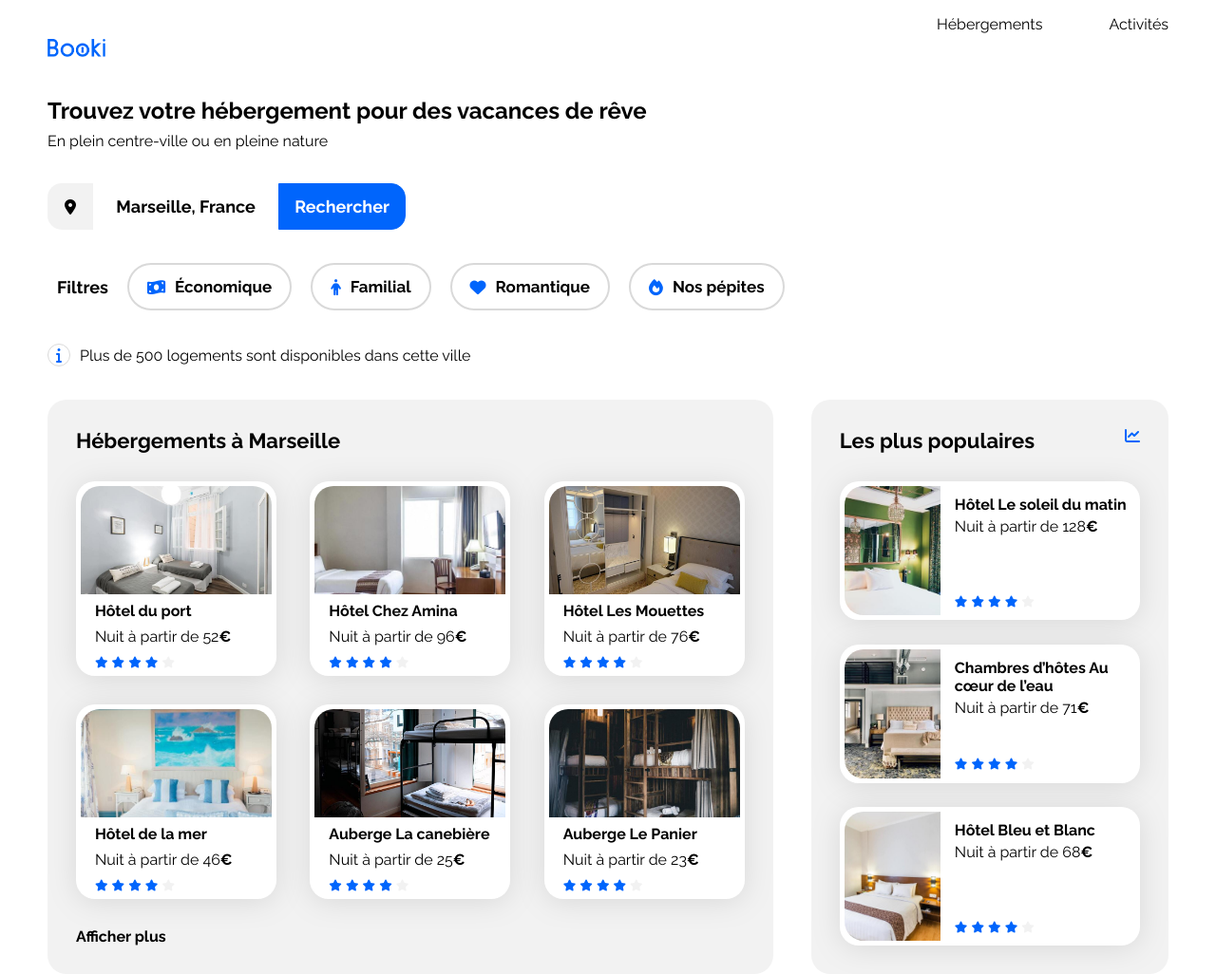
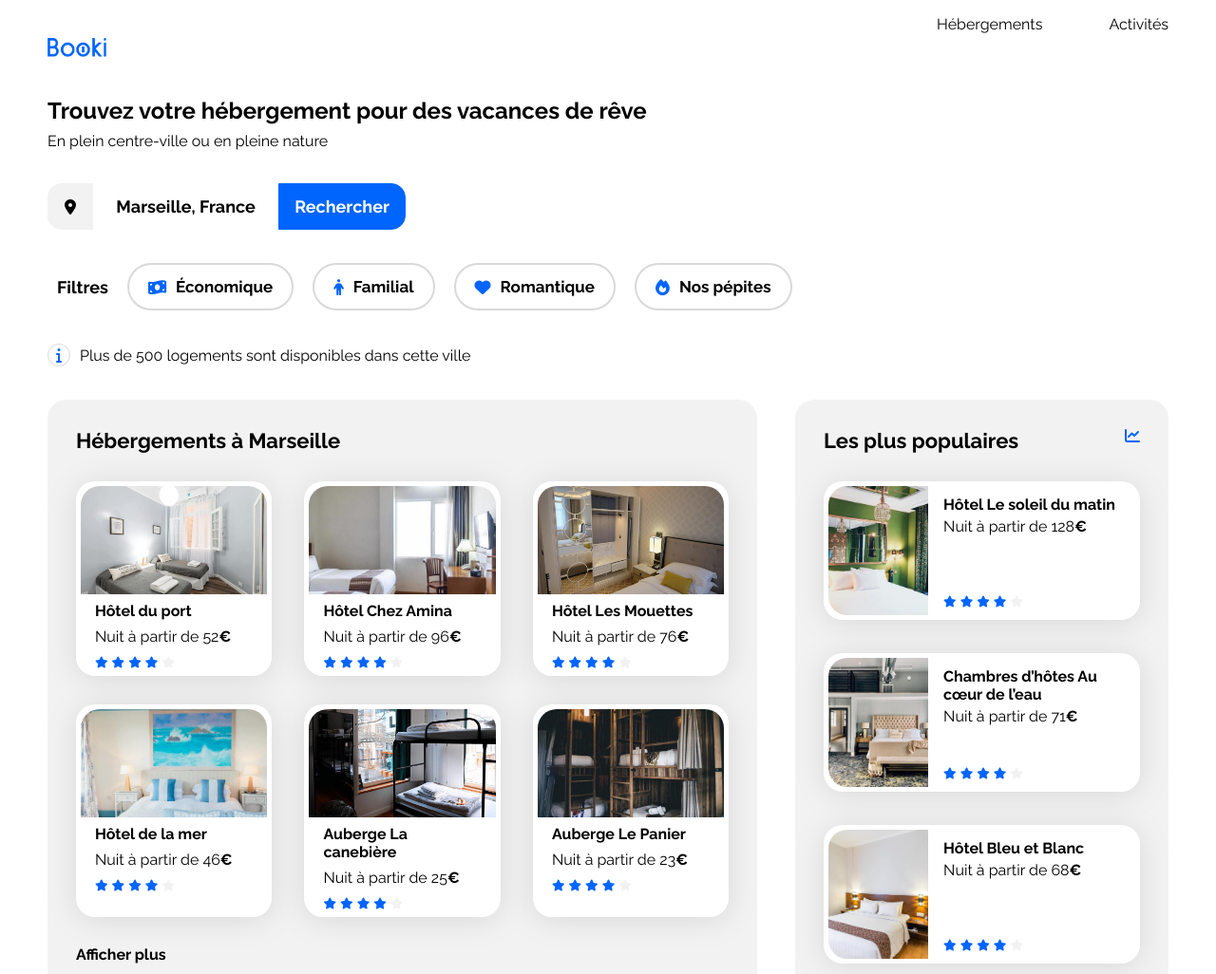
Before and after one commit to Linch022/Projet-3-OC, a plain HTML site: page index.html in a window 1280 px wide. Shown: the top 1026 px of the page at 95% size. Drawn offline with Linux system fonts and the light colour scheme.

Commit message:
update witdh with percents

```diff
--- a/css/style.css
+++ b/css/style.css
@@ -95,8 +95,8 @@ a {
 }
 
 .logo-header {
-  width: 61.09px;
-  height: 19px;
+  width: 62px;
+  height: 20px;
 }
 
 /****** Search Section ***********/
@@ -152,7 +152,7 @@ a {
 .form-submit {
     display: flex;
     align-items: center;
-    padding: 15px 16px;
+    padding: 16px;
     background-color: var(--main-color);
     border: 1px solid var(--main-color);
     border-radius: 0px 15px 15px 0px;
@@ -193,7 +193,7 @@ a {
     align-items: center;
     height: 50px;
     margin: 0px 10px;
-    padding: 4px 19px 4px 19px;
+    padding: 4px 20px 4px 20px;
     border: 2px solid var(--border-color);
     border-radius: 25px;
     gap: 10px;
@@ -229,7 +229,6 @@ a {
     display: flex;
     flex-direction: row;
     justify-content: space-between;
-    gap: 40px;
 }
 
 .places-and-popular section {
@@ -242,7 +241,7 @@ a {
 .places {
     display: flex;
     flex-direction: column;
-    width: 65%;
+    width: calc(65% - 20px);
     gap: 30px;
 }
 
@@ -256,8 +255,8 @@ a {
 
 .places-cards a {
   width: 30%;
-  min-width: 150px;
 }
+
 .places .card {
     display: flex;
     flex-direction: column;
@@ -275,7 +274,7 @@ a {
     display: flex;
     flex-direction: column;
     gap: 8px;
-    padding: 0px 15px 0px 15px;
+    padding: 0px 15px;
 }
 
 .places .card-txt {
@@ -293,7 +292,7 @@ a {
 .popular {
     display: flex;
     flex-direction: column;
-    width: 32%;
+    width: calc(35% - 20px);
     gap: 30px;
 }
 
@@ -321,7 +320,7 @@ a {
 }
 
 .popular-cards img {
-  width: 33%;
+  width: calc(35% - 8px);
   height: 136px;
   border-top-left-radius: 20px;
   border-bottom-left-radius: 20px;
@@ -331,8 +330,8 @@ a {
     display: flex;
     flex-direction: column;
     justify-content: space-between;
-    width: 67%;
-    padding-left: 15px;
+    width: calc(65% - 8px);
+    padding-left: 16px;
 }
 
 .popular-cards .card-title {
@@ -385,7 +384,7 @@ a {
 
 .activities-cards .card-txt {
   height: 15%;
-  padding: 20px 19px 20px 19px;
+  padding: 20px;
 }
 
 /********** Footer ***********/
@@ -397,7 +396,7 @@ a {
 }
 
 .footer-containers {
-  width: 33%;
+  width: calc(100% / 3);
   padding: 20px;
 }
 
--- a/index.html
+++ b/index.html
@@ -350,7 +350,7 @@
               </article>
             </a>
             <a href="#">
-              <article class="card flex-column">
+              <article class="card">
                 <img src="./images/activites/florian-wehde.jpg" alt="" />
                   <h4 class="card-title card-txt">Notre-Dame-de-la-Garde</h4>
               </article>
```
